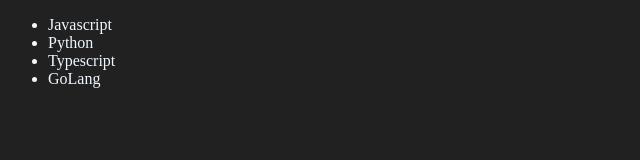
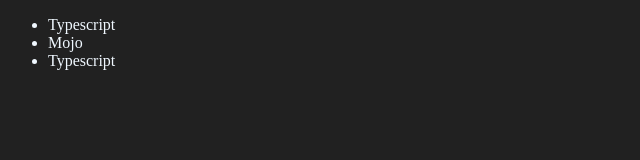
Before and after one commit to harshrajbhat/JS-practice, a plain HTML site: page 06dom/four.html in a window 1280 px wide. Shown: the full height of the page, 0-640 px from the left. Drawn offline with Linux system fonts and the light colour scheme.

Commit message:
DOM Finished

```diff
--- a/06dom/four.html
+++ b/06dom/four.html
@@ -26,5 +26,21 @@
     }
     addOtiLanguage('GoLang')
 
+    // EDIT
+    const secondLang = document.querySelector("li:nth-child(2)")
+    // secondLang.innerHTML = 'Mojo'
+    const newli = document.createElement('li')
+    newli.textContent = "Mojo"
+    secondLang.replaceWith(newli)
+
+    // EDIT 2
+    const firstLang = document.querySelector('li:first-child')
+    firstLang.outerHTML = '<li> Typescript </li>'
+
+    // REMOVE
+
+    const lastLang = document.querySelector('li:last-child')
+    lastLang.remove()
+
 </script>
 </html>
```
